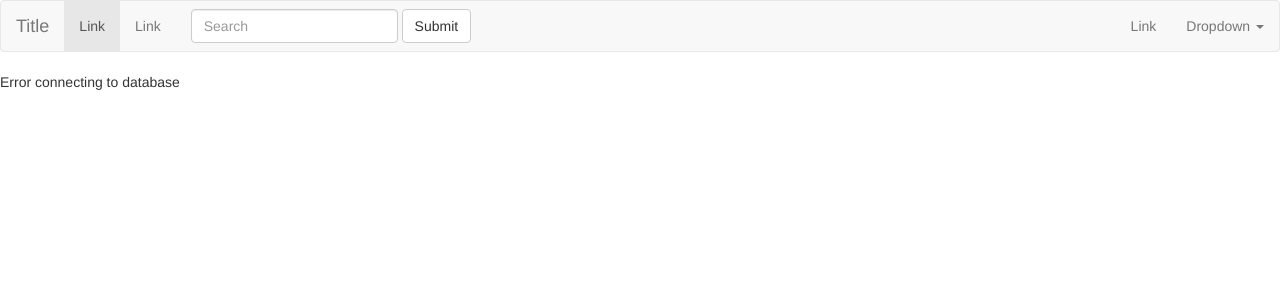
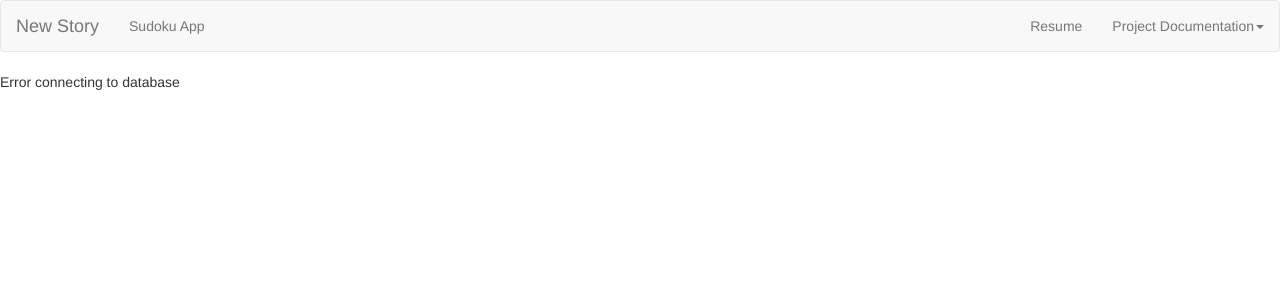
Before and after one commit to KevinFarthing/capstone, a Flask app: page / in a window 1280 px wide. Shown: the top 300 px of the page. Run offline with Flask 2, Linux system fonts and the light colour scheme; data that the repository does not hold is empty; some libraries are stand-ins or nearby versions.

Commit message:
added navbar

```diff
--- a/app/templates/layout.html
+++ b/app/templates/layout.html
@@ -14,30 +14,22 @@
             <span class="icon-bar"></span>
             <span class="icon-bar"></span>
         </button>
-        <a class="navbar-brand" href="#">Title</a>
+        <a class="navbar-brand" href="./">New Story</a>
     </div>
 
     <!-- Collect the nav links, forms, and other content for toggling -->
     <div class="collapse navbar-collapse navbar-ex1-collapse">
         <ul class="nav navbar-nav">
-            <li class="active"><a href="#">Link</a></li>
-            <li><a href="#">Link</a></li>
+            <li><a href="#">Sudoku App</a></li>
         </ul>
-        <form class="navbar-form navbar-left" role="search">
-            <div class="form-group">
-                <input type="text" class="form-control" placeholder="Search">
-            </div>
-            <button type="submit" class="btn btn-default">Submit</button>
-        </form>
         <ul class="nav navbar-nav navbar-right">
-            <li><a href="#">Link</a></li>
+            <li><a href="https://linkedin.com/in/kwfarthing">Resume</a></li>
             <li class="dropdown">
-                <a href="#" class="dropdown-toggle" data-toggle="dropdown">Dropdown <b class="caret"></b></a>
+                <a href="#" class="dropdown-toggle" data-toggle="dropdown">Project Documentation<b class="caret"></b></a>
                 <ul class="dropdown-menu">
-                    <li><a href="#">Action</a></li>
-                    <li><a href="#">Another action</a></li>
-                    <li><a href="#">Something else here</a></li>
-                    <li><a href="#">Separated link</a></li>
+                    <li><a href="https://github.com/KevinFarthing/capstone">Project Overview</a></li>
+                    <li><a href="https://github.com/KevinFarthing/capstone/blob/master/psycofunctions.py">Project pscypg functions</a></li>
+                    <li><a href="https://github.com/KevinFarthing/capstone/blob/master/reddit_scrape.py">Project Reddit Scrape</a></li>
                 </ul>
             </li>
         </ul>
--- a/pgconnect.py
+++ b/pgconnect.py
@@ -18,12 +18,12 @@ def connect(x=None, l1=None):
 
         # connect to the PostgreSQL server
         print('Connecting to the PostgreSQL database...')
-        # try:
-        DATABASE_URL = os.environ['DATABASE_URL']
-        conn = pg2.connect(DATABASE_URL)
-        # except KeyError:
-        #     DATABASE_URL = 'writing_prompt'
-        #     conn = pg2.connect(database=DATABASE_URL, user='kevin', password='admin')
+        try:
+            DATABASE_URL = os.environ['DATABASE_URL']
+            conn = pg2.connect(DATABASE_URL)
+        except KeyError:
+            DATABASE_URL = 'writing_prompt'
+            conn = pg2.connect(database=DATABASE_URL, user='kevin', password='admin')
         # conn = pg2.connect(**params sslmode="require") #?SSL mode?
 
         # create a cursor
--- a/psycofunctions.py
+++ b/psycofunctions.py
@@ -18,23 +18,10 @@ def get_story(conn, l1):
         ids = get_ids(conn)
         i = randint(0,len(ids)-1)
         curr.execute(f"SELECT * FROM main_view WHERE uber_id = {ids[i]};")
-        # curr.execute(f"SELECT * FROM main_view;")
-        record = curr.fetchone() # returns the tuples without looping! .fetchall() returns a list of tuples.
-        # prompt_author = record[1]
-        # story_author = record[2]
-        # prompt_text = record[3]
-        # story_text = record[4]
-    # oh shit, fetch REMOVES FROM CURSOR like .pop
-    # print(len(curr.fetchall()))
-    # for record in curr:
-    #     # record creates a tuple of
+        record = curr.fetchone()
     return record
 
-# print(curr[0][1])
 
-# okay, easy. just need to pass this to a flask app.
-
-# don't forget, prompt text and story text need to be cleared of double quotes and all single quotes switched to repeats.
 def add_story(conn, l1):
     with conn.cursor() as curr:
         curr.execute(f"SELECT * FROM add_story('{l1[0]}','{l1[1]}','{l1[2]}','{l1[3]}','{l1[4]}')")
--- a/reddit_scrape.py
+++ b/reddit_scrape.py
@@ -10,7 +10,7 @@ import random
 
 
 
-# WORKS!!!!!
+# refactor this. it's a mess.
 def reddit_scrape():
     print('Connecting to Reddit...')
     params = reddit_config()
--- a/test.py
+++ /dev/null
@@ -1,6 +0,0 @@
-from reddit_scrape import reddit_scrape
-from pgconnect import connect
-from psycofunctions import get_ids
-
-ids = connect(get_ids)
-print(len(ids))
```
